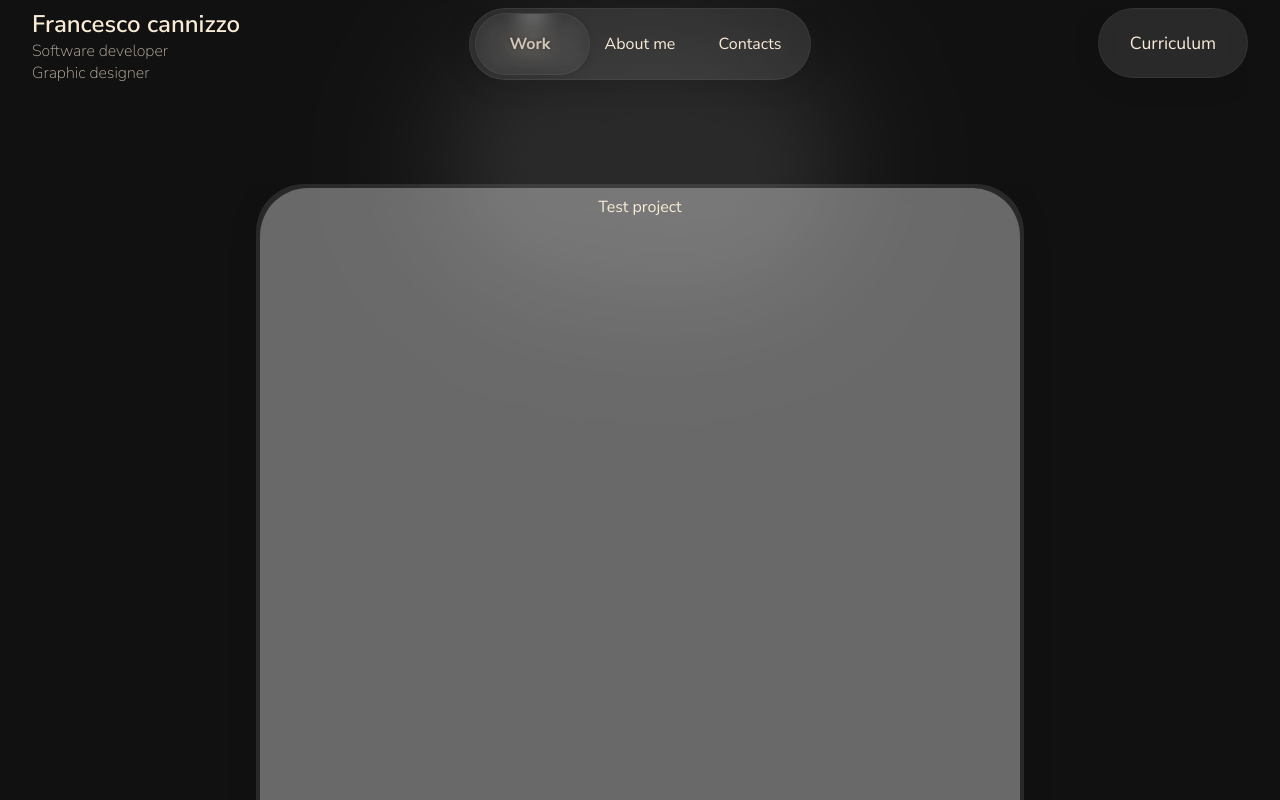
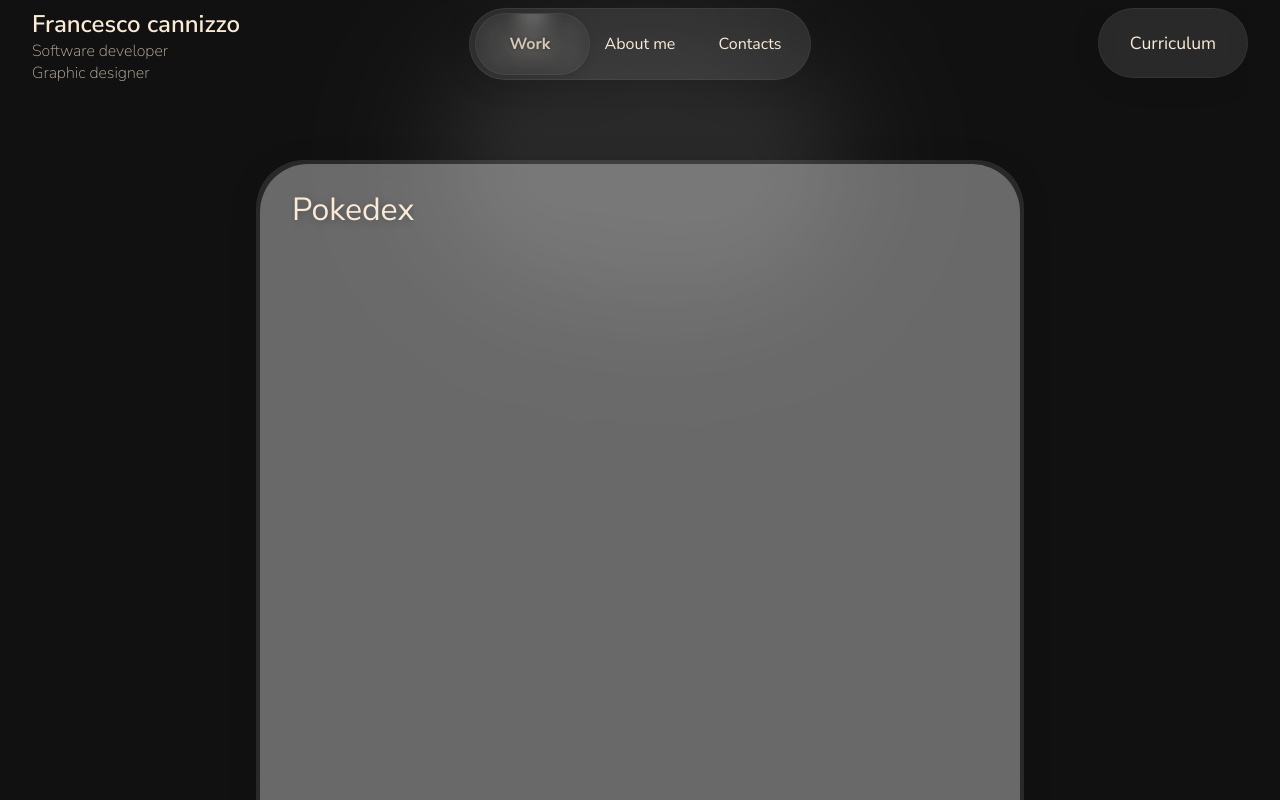
Before and after one commit to Channilol/portfolioDW, a React (Create React App) app: page / in a window 1280 px wide. Built offline with nearby package versions, Linux system fonts and the light colour scheme.

Commit message:
configurato json progetti

```diff
--- a/src/assets/projects.json
+++ b/src/assets/projects.json
@@ -8,7 +8,16 @@
                 "C#",
                 "SQL"
             ],
-            "image": ""
+            "image_url": ""
+        },
+        {
+            "nome": "Impronto Cassa",
+            "tech": [
+                "Dart",
+                "Flutter",
+                "MQTT"
+            ],
+            "image_url": ""
         }
     ]
 }
--- a/src/components/ProjectFrame/ProjectFrame.css
+++ b/src/components/ProjectFrame/ProjectFrame.css
@@ -15,9 +15,19 @@
 }
 
 .projectContent {
+    position: relative;
     width: calc(100% - 24px);
     height: calc(100% - 24px);
     border-radius: 48px;
     background-color: rgba(255, 255, 255, 0.3);
     padding: 8px;
 }
+
+.projectTitle {
+    position: absolute;
+    top: 24px;
+    left: 32px;
+    font-size: 2rem;
+    text-align: left;
+    text-shadow: 1px 2px 8px rgba(0, 0, 0, 0.25);
+}
--- a/src/components/ProjectFrame/ProjectFrame.jsx
+++ b/src/components/ProjectFrame/ProjectFrame.jsx
@@ -1,11 +1,11 @@
 import React from 'react'
 import './ProjectFrame.css'
 
-export default function ProjectFrame() {
+export default function ProjectFrame({ title }) {
     return (
         <div className="projectFrame">
             <div className="projectContent">
-                <p>Test project</p>
+                <p className='projectTitle'>{title}</p>
             </div>
         </div>
     )
--- a/src/components/ProjectList/ProjectList.css
+++ b/src/components/ProjectList/ProjectList.css
@@ -7,6 +7,6 @@
     justify-content: center;
     align-items: center;
     gap: 36px;
-    transform: translateY(5%);
+    padding-top: 20vh;
     padding-bottom: 36px;
 }
--- a/src/components/ProjectList/ProjectList.jsx
+++ b/src/components/ProjectList/ProjectList.jsx
@@ -1,15 +1,13 @@
-import React from 'react'
 import './ProjectList.css'
 import ProjectFrame from '../ProjectFrame/ProjectFrame'
+import listaProgetti from '../../assets/projects.json'
 
 export default function ProjectList() {
     return (
         <div className="ProjectList">
-            <ProjectFrame></ProjectFrame>
-            <ProjectFrame></ProjectFrame>
-            <ProjectFrame></ProjectFrame>
-            <ProjectFrame></ProjectFrame>
-            <ProjectFrame></ProjectFrame>
+            {listaProgetti.progetti.map((progetto) => (
+                <ProjectFrame key={progetto['nome']} title={progetto['nome']} />
+            ))}
         </div>
     )
 }
```
